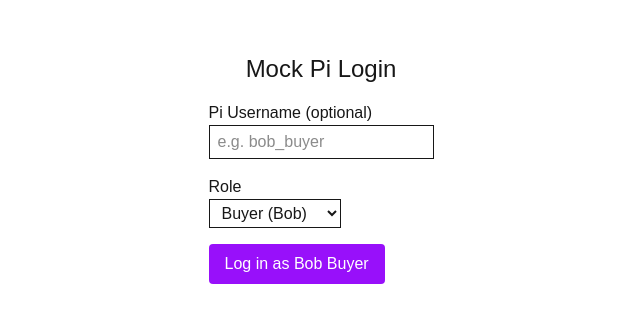
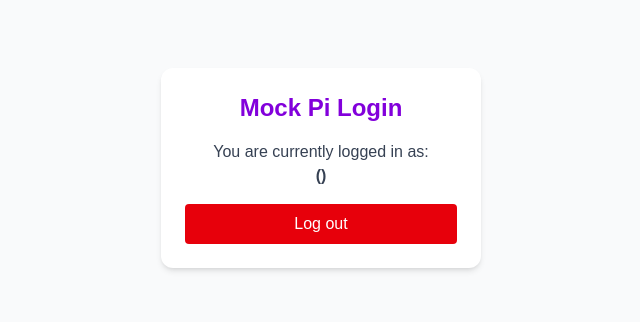
Before and after one commit to GouwthamRAM/pi-marketplace-frontend, a Next.js app: page /login in a window 1280 px wide. Shown: the part 232-554 px from the top of the page, without its empty margins (319-959 px from the left). Built offline with nearby package versions, Linux system fonts and the light colour scheme; sample sign-in values are in the browser's storage.

Commit message:
Make it compatible for Pi browser

```diff
--- a/app/components/Navbar.tsx
+++ b/app/components/Navbar.tsx
@@ -1,25 +1,31 @@
 "use client";
 
 import Link from "next/link";
-import { usePathname } from "next/navigation";
-import { Coins } from "lucide-react"; // ✅ import icon
-import { useAuth } from "../context/AuthContext"; // ✅ import
+import { usePathname, useRouter } from "next/navigation";
+import { Coins } from "lucide-react"; // ✅ Pi-like coin icon
+import { useAuth } from "../context/AuthContext";
 
 export default function Navbar() {
   const pathname = usePathname();
+  const router = useRouter();
   const { user, logout } = useAuth();
 
-  // ✅ Active link = bold + white underline
+  // ✅ Active link = bold + underline
   const linkClass = (path: string) =>
     `hover:underline pb-1 ${
       pathname === path ? "font-bold border-b-2 border-white" : ""
     }`;
 
+  const handleLogout = () => {
+    logout();
+    router.push("/login"); // ✅ redirect to login after logout
+  };
+
   return (
     <nav className="bg-purple-600 text-white px-6 py-3 flex justify-between items-center shadow border-b-4 border-purple-800">
       {/* ✅ Logo + Title */}
       <div className="flex items-center space-x-2">
-        <Coins className="w-6 h-6 text-yellow-300" /> {/* Pi-like coin icon */}
+        <Coins className="w-6 h-6 text-yellow-300" />
         <h1 className="text-xl font-bold">Pi Marketplace</h1>
       </div>
 
@@ -44,7 +50,7 @@ export default function Navbar() {
               Logged in as {user.full_name}
             </span>
             <button
-              onClick={logout}
+              onClick={handleLogout}
               className="px-3 py-1 bg-red-500 hover:bg-red-600 rounded text-sm"
             >
               Logout
--- a/app/context/AuthContext.tsx
+++ b/app/context/AuthContext.tsx
@@ -10,6 +10,7 @@ type User = {
 
 type AuthContextType = {
   user: User | null;
+  loading: boolean;
   login: (user: User) => void;
   logout: () => void;
 };
@@ -18,6 +19,7 @@ const AuthContext = createContext<AuthContextType | undefined>(undefined);
 
 export function AuthProvider({ children }: { children: ReactNode }) {
   const [user, setUser] = useState<User | null>(null);
+  const [loading, setLoading] = useState(true);
 
   useEffect(() => {
     // Load saved user from localStorage, if any
@@ -29,6 +31,7 @@ export function AuthProvider({ children }: { children: ReactNode }) {
         localStorage.removeItem('piUser');
       }
     }
+    setLoading(false);
   }, []);
 
   const login = (userData: User) => {
@@ -42,7 +45,7 @@ export function AuthProvider({ children }: { children: ReactNode }) {
   };
 
   return (
-    <AuthContext.Provider value={{ user, login, logout }}>
+    <AuthContext.Provider value={{ user, loading, login, logout }}>
       {children}
     </AuthContext.Provider>
   );
--- a/app/listing/[id]/page.tsx
+++ b/app/listing/[id]/page.tsx
@@ -1,5 +1,9 @@
-import { notFound } from "next/navigation";
-import BuyButton from "./BuyButton"; // ✅ client component
+"use client";
+
+import { notFound, useRouter } from "next/navigation";
+import { useEffect, useState } from "react";
+import { useAuth } from "../../context/AuthContext"; // ✅ import
+import BuyButton from "./BuyButton";
 
 type Listing = {
   id: number;
@@ -11,29 +15,53 @@ type Listing = {
   location: string;
 };
 
-// 🔹 Server-side fetch
-async function getListing(id: string): Promise<Listing | null> {
-  try {
-    const res = await fetch(
-      `${process.env.NEXT_PUBLIC_API_URL}/api/v1/listings/${id}`,
-      { cache: "no-store" }
-    );
-    if (!res.ok) return null;
-    return res.json();
-  } catch {
-    return null;
+export default function ListingPage({ params }: { params: { id: string } }) {
+  const { user, loading: authLoading } = useAuth();
+  const router = useRouter();
+  const [listing, setListing] = useState<Listing | null>(null);
+  const [loading, setLoading] = useState(true);
+
+  // 🚀 Redirect unauthenticated users
+  useEffect(() => {
+    if (!authLoading && !user) {
+      router.replace("/login");
+    }
+  }, [user, authLoading, router]);
+
+  // Fetch listing
+  useEffect(() => {
+    if (!params.id) return;
+
+    fetch(`${process.env.NEXT_PUBLIC_API_URL}/api/v1/listings/${params.id}`)
+      .then((res) => {
+        if (!res.ok) throw new Error("Not found");
+        return res.json();
+      })
+      .then((data) => {
+        setListing(data);
+        setLoading(false);
+      })
+      .catch(() => {
+        setListing(null);
+        setLoading(false);
+      });
+  }, [params.id]);
+
+  if (authLoading) {
+    return <p className="p-6">Loading...</p>;
   }
-}
 
-// 🔹 Explicitly type params as "Record<string, string>"
-export default async function ListingPage({
-  params,
-}: {
-  params: Record<string, string>;
-}) {
-  const listing = await getListing(params.id);
+  if (!user) {
+    return null; // redirect already triggered
+  }
 
-  if (!listing) return notFound();
+  if (loading) {
+    return <p className="p-6">Loading listing...</p>;
+  }
+
+  if (!listing) {
+    return notFound();
+  }
 
   return (
     <main className="min-h-screen bg-gray-50 p-8">
@@ -48,10 +76,14 @@ export default async function ListingPage({
           {listing.category}
         </span>
 
-        {/* ✅ Client Buy Button */}
-        <div className="mt-6">
-          <BuyButton listingId={listing.id} />
-        </div>
+        {/* ✅ Only buyers see Buy button */}
+        {user.id === 2 ? (
+          <div className="mt-6">
+            <BuyButton listingId={listing.id} />
+          </div>
+        ) : (
+          <p className="mt-6 text-gray-500 italic">👀 Seller View</p>
+        )}
       </div>
     </main>
   );
--- a/app/login/page.tsx
+++ b/app/login/page.tsx
@@ -7,10 +7,11 @@ import { useAuth } from '../context/AuthContext';
 export default function LoginPage() {
   const [piUsername, setPiUsername] = useState('');
   const [role, setRole] = useState<'buyer' | 'seller'>('buyer');
-  const { login } = useAuth();
+  const [status, setStatus] = useState<string | null>(null);
+  const { user, login, logout } = useAuth();
   const router = useRouter();
 
-  // Mock users
+  // Mock users for midpoint demo
   const USERS = {
     buyer: { id: 2, pi_username: 'bob_buyer', full_name: 'Bob Buyer' },
     seller: { id: 1, pi_username: 'anna_seller', full_name: 'Anna Seller' }
@@ -18,41 +19,91 @@ export default function LoginPage() {
 
   const handleLogin = (e: React.FormEvent) => {
     e.preventDefault();
-    // For demo, pick the user by role. Optionally check piUsername
-    const user = USERS[role];
-    login(user);
+
+    const userData = { ...USERS[role] };
+
+    // If Pi username is typed, override mock username
+    if (piUsername.trim()) {
+      userData.pi_username = piUsername.trim();
+    }
+
+    login(userData);
+    setStatus(`✅ Logged in as ${userData.full_name}`);
+
+    // Redirect after short delay
+    setTimeout(() => {
       router.push('/');
+    }, 800);
+  };
+
+  const handleLogout = () => {
+    logout();
+    setStatus('⚠️ You have been logged out');
+    // Optionally redirect back to login cleanly
+    router.refresh();
   };
 
   return (
-    <div className="flex flex-col items-center justify-center min-h-screen">
-      <h1 className="text-2xl mb-4">Mock Pi Login</h1>
+    <div className="flex flex-col items-center justify-center min-h-screen bg-gray-50">
+      <div className="bg-white p-6 rounded-xl shadow-md w-80">
+        <h1 className="text-2xl font-bold mb-4 text-center text-purple-700">
+          Mock Pi Login
+        </h1>
+
+        {user ? (
+          <div className="space-y-4 text-center">
+            <p className="text-gray-700">
+              You are currently logged in as:
+              <br />
+              <span className="font-semibold">
+                {user.full_name} ({user.pi_username})
+              </span>
+            </p>
+            <button
+              onClick={handleLogout}
+              className="w-full px-4 py-2 bg-red-600 text-white rounded hover:bg-red-700"
+            >
+              Log out
+            </button>
+          </div>
+        ) : (
           <form onSubmit={handleLogin} className="space-y-4">
             <div>
-          <label className="block">Pi Username (optional)</label>
+              <label className="block text-sm font-medium mb-1">
+                Pi Username (optional)
+              </label>
               <input
                 type="text"
                 placeholder="e.g. bob_buyer"
                 value={piUsername}
                 onChange={(e) => setPiUsername(e.target.value)}
-            className="border px-2 py-1"
+                className="border w-full px-2 py-1 rounded"
               />
             </div>
             <div>
-          <label className="block">Role</label>
+              <label className="block text-sm font-medium mb-1">Role</label>
               <select
                 value={role}
                 onChange={(e) => setRole(e.target.value as 'buyer' | 'seller')}
-            className="border px-2 py-1"
+                className="border w-full px-2 py-1 rounded"
               >
                 <option value="buyer">Buyer (Bob)</option>
                 <option value="seller">Seller (Anna)</option>
               </select>
             </div>
-        <button type="submit" className="px-4 py-2 bg-purple-600 text-white rounded">
+            <button
+              type="submit"
+              className="w-full px-4 py-2 bg-purple-600 text-white rounded hover:bg-purple-700"
+            >
               Log in as {role === 'buyer' ? 'Bob Buyer' : 'Anna Seller'}
             </button>
           </form>
+        )}
+
+        {status && (
+          <p className="mt-4 text-center text-sm text-gray-600">{status}</p>
+        )}
+      </div>
     </div>
   );
 }
--- a/app/orders/page.tsx
+++ b/app/orders/page.tsx
@@ -2,7 +2,7 @@
 
 import { useEffect, useState } from "react";
 import { useRouter } from "next/navigation";
-import { useAuth } from "../context/AuthContext"; // ✅ import
+import { useAuth } from "../context/AuthContext";
 
 type Order = {
   id: number;
@@ -21,25 +21,25 @@ type Order = {
 };
 
 export default function OrdersPage() {
-  const { user } = useAuth();
+  const { user, loading: authLoading } = useAuth();
   const [orders, setOrders] = useState<Order[]>([]);
   const [loading, setLoading] = useState(true);
   const router = useRouter();
 
   useEffect(() => {
-    if (!user) {
-      setLoading(false);
+    if (!authLoading && !user) {
+      router.replace("/login"); // ✅ redirect if logged out
+    }
+  }, [user, authLoading, router]);
+
+  useEffect(() => {
+    if (!user || authLoading) return;
+
+    if (user.id === 1) {
+      router.replace("/sales"); // ✅ sellers shouldn’t see orders
       return;
     }
 
-    // 👉 If this user is a seller, redirect to /sales
-    // (for now, just use seeded IDs: 1 = Anna seller, 2 = Bob buyer)
-    if (user.id === 1) {
-      router.push("/sales");
-      return;
-    }
-
-    // 👉 Otherwise fetch buyer's orders
     fetch(`${process.env.NEXT_PUBLIC_API_URL}/api/v1/orders?buyerId=${user.id}`)
       .then((res) => res.json())
       .then((data) => {
@@ -50,15 +50,10 @@ export default function OrdersPage() {
         console.error("Error fetching orders:", err);
         setLoading(false);
       });
-  }, [user, router]);
+  }, [user, authLoading, router]);
 
-  if (!user) {
-    return (
-      <main className="min-h-screen bg-gray-50 p-8">
-        <h1 className="text-3xl font-bold mb-6">My Orders</h1>
-        <p>⚠️ Please log in as a buyer to view your orders.</p>
-      </main>
-    );
+  if (authLoading || !user) {
+    return <p className="p-6">Loading...</p>;
   }
 
   return (
--- a/app/page.tsx
+++ b/app/page.tsx
@@ -4,7 +4,7 @@ import { useEffect, useState } from "react";
 import Link from "next/link";
 import { useRouter } from "next/navigation";
 import Navbar from "./components/Navbar";
-import { useAuth } from "./context/AuthContext"; // ✅ import
+import { useAuth } from "./context/AuthContext";
 
 type Listing = {
   id: number;
@@ -17,17 +17,17 @@ type Listing = {
 };
 
 export default function Home() {
-  const { user } = useAuth();
+  const { user, loading: authLoading } = useAuth();
   const router = useRouter();
   const [listings, setListings] = useState<Listing[]>([]);
   const [loading, setLoading] = useState(true);
 
   // 🚀 Redirect unauthenticated users to /login
   useEffect(() => {
-    if (!user) {
+    if (!authLoading && !user) {
       router.replace("/login");
     }
-  }, [user, router]);
+  }, [user, authLoading, router]);
 
   useEffect(() => {
     fetch(`${process.env.NEXT_PUBLIC_API_URL}/api/v1/listings`)
@@ -42,8 +42,12 @@ export default function Home() {
       });
   }, []);
 
+  if (authLoading) {
+    return <p className="p-6">Loading...</p>;
+  }
+
   if (!user) {
-    return null; // prevent flashing Home before redirect
+    return null; // redirect already triggered
   }
 
   return (
--- a/app/sales/page.tsx
+++ b/app/sales/page.tsx
@@ -1,7 +1,8 @@
 "use client";
 
 import { useEffect, useState } from "react";
-import { useAuth } from "../context/AuthContext"; // ✅ import
+import { useRouter } from "next/navigation";
+import { useAuth } from "../context/AuthContext";
 
 type Sale = {
   id: number;
@@ -20,15 +21,19 @@ type Sale = {
 };
 
 export default function SalesPage() {
-  const { user } = useAuth();
+  const { user, loading: authLoading } = useAuth();
   const [sales, setSales] = useState<Sale[]>([]);
   const [loading, setLoading] = useState(true);
+  const router = useRouter();
 
   useEffect(() => {
-    if (!user) {
-      setLoading(false);
-      return;
+    if (!authLoading && !user) {
+      router.replace("/login"); // ✅ redirect if logged out
     }
+  }, [user, authLoading, router]);
+
+  useEffect(() => {
+    if (!user || authLoading) return;
 
     if (user.id === 1) {
       fetch(`${process.env.NEXT_PUBLIC_API_URL}/api/v1/orders/seller/${user.id}`)
@@ -44,15 +49,10 @@ export default function SalesPage() {
     } else {
       setLoading(false);
     }
-  }, [user]);
+  }, [user, authLoading]);
 
-  if (!user) {
-    return (
-      <main className="min-h-screen bg-gray-50 p-8">
-        <h1 className="text-3xl font-bold mb-6">My Sales</h1>
-        <p>⚠️ Please log in as a seller to view sales.</p>
-      </main>
-    );
+  if (authLoading || !user) {
+    return <p className="p-6">Loading...</p>;
   }
 
   if (user.id !== 1) {
```
Also changed, not shown: app/listing/[id]/BuyButton.tsx (+33 -16 lines). Lines whose indentation alone changed are shown as unchanged.
